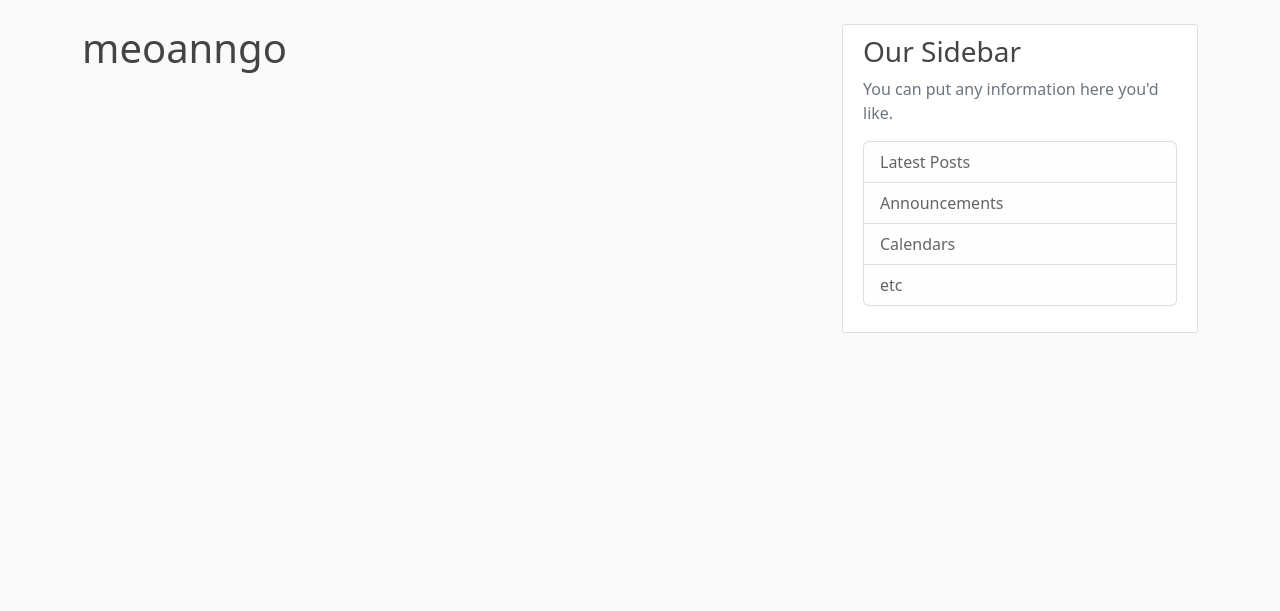
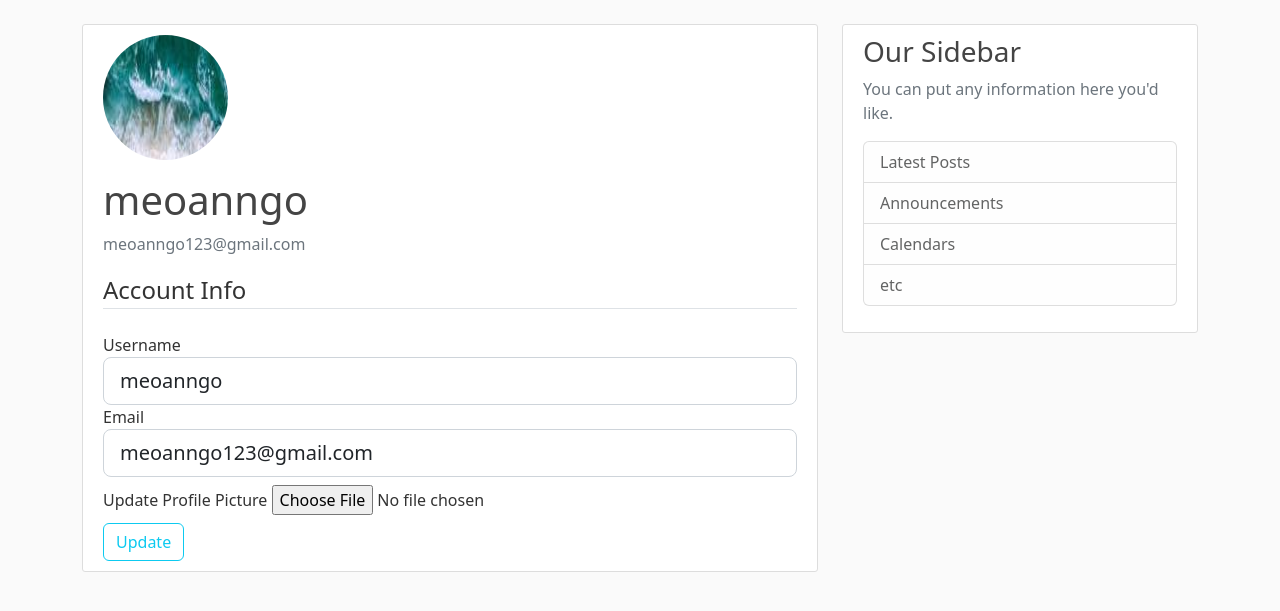
Before and after one commit to thanhan44/Flask_Blog, a Flask app: page /account in a window 1280 px wide. Shown: the part 56-667 px from the top of the page. Run offline with Flask 2, Linux system fonts and the light colour scheme; a user stored in the database is signed in; some libraries are stand-ins or nearby versions.

Commit message:
User account and profile picture

```diff
--- a/flaskblog/forms.py
+++ b/flaskblog/forms.py
@@ -2,6 +2,8 @@ from flask_wtf import FlaskForm
 from wtforms import StringField, PasswordField, SubmitField, BooleanField, ValidationError
 from wtforms.validators import DataRequired, Length, Email, EqualTo
 from flaskblog.models import User
+from flask_wtf.file import FileField, FileAllowed
+from flask_login import current_user
 
 
 class RegistrationForm(FlaskForm):
@@ -30,3 +32,24 @@ class LoginForm(FlaskForm):
     password = PasswordField('Password', validators=[DataRequired()])
     remember = BooleanField('Remember Me')
     submit = SubmitField('Login')
+
+
+class UpdateAccountForm(FlaskForm):
+    username = StringField('Username',
+                           validators=[DataRequired(), Length(min=2, max=20)])
+    email = StringField('Email',
+                        validators=[DataRequired(), Email()])
+    picture = FileField('Update Profile Picture', validators=[FileAllowed(['jpg', 'png'])])
+    submit = SubmitField('Update')
+
+    def validate_username(self, username):
+        if username.data != current_user.username:
+            user = User.query.filter_by(username=username.data).first()
+            if user:
+                raise ValidationError('That username is taken. Please choose a different one.')
+
+    def validate_email(self, email):
+        if email.data != current_user.email:
+            user = User.query.filter_by(email=email.data).first()
+            if user:
+                raise ValidationError('That email is taken. Please choose a different one.')
--- a/flaskblog/routes.py
+++ b/flaskblog/routes.py
@@ -1,6 +1,9 @@
+import os
+import secrets
+from PIL import Image #pillow
 from flask import render_template, url_for, flash, redirect, request
 from flaskblog import app, db, bcrypt
-from flaskblog.forms import RegistrationForm, LoginForm
+from flaskblog.forms import RegistrationForm, LoginForm, UpdateAccountForm
 from flaskblog.models import User, Post
 from flask_login import login_user, current_user, logout_user, login_required
 
@@ -38,7 +41,7 @@ def register():
         hashed_password = bcrypt.generate_password_hash(form.password.data).decode("utf-8")  # encode password
         user = User(username=form.username.data, email=form.email.data, password=hashed_password)
         db.session.add(user)
-        db.session.commit()
+        db.session.commit() # commit the changes
         flash('Your account has been created! You are now able to log in', 'success')
         return redirect(url_for('login'))
     return render_template('register.html', title='Register', form=form)
@@ -65,7 +68,43 @@ def logout():
     logout_user()
     return redirect(url_for("home"))
 
-@app.route("/account")
+
+def save_picture(form_picture):
+    # take image from user, create name, resize and save new image
+    random_hex = secrets.token_hex(8)
+    _, f_ext = os.path.splitext(form_picture.filename)
+    picture_fn = random_hex + f_ext
+    picture_path = os.path.join(app.root_path, 'static/profile_pics', picture_fn)
+
+    output_size = (125, 125)
+    i = Image.open(form_picture)
+    i.thumbnail(output_size)
+    i.save(picture_path)
+
+    # remove previous profile picture (option)
+    # prev_picture = os.path.join(app.root_path, 'static/profile_pics', current_user.image_file)
+    # if os.path.exists(prev_picture) and os.path.basename(prev_picture) != 'default.jpg':
+    #     os.remove(prev_picture)
+
+    return picture_fn
+
+
+@app.route("/account", methods=["GET", "POST"])
 @login_required
 def account():
-    return render_template('account.html', title='Account')
+    form = UpdateAccountForm()
+    if form.validate_on_submit():
+        if form.picture.data:
+            picture_file = save_picture(form.picture.data)
+            current_user.image_file = picture_file
+        current_user.username = form.username.data
+        current_user.email = form.email.data
+        db.session.commit()
+        flash('Your account has been updated!', 'success')
+        return redirect(url_for('account'))
+    elif request.method == 'GET':
+        form.username.data = current_user.username
+        form.email.data = current_user.email
+
+    image_file = url_for('static', filename='profile_pics/' + current_user.image_file)
+    return render_template('account.html', title='Account', image_file=image_file, form=form)
--- a/flaskblog/templates/account.html
+++ b/flaskblog/templates/account.html
@@ -1,5 +1,58 @@
 {% extends "layout.html" %}
 
 {% block content %}
-    <h1>{{ current_user.username }}</h1>
+    <div class="content-section">
+      <div class="media">
+        <img class="rounded-circle account-img" src="{{ image_file }}">
+        <div class="media-body">
+          <h2 class="account-heading">{{ current_user.username }}</h2>
+          <p class="text-secondary">{{ current_user.email }}</p>
+        </div>
+      </div>
+        <form method="POST" action="" enctype="multipart/form-data">
+            {{ form.hidden_tag() }}
+            <fieldset class="form-group">
+                <legend class="border-bottom mb-4">Account Info</legend>
+                <div class="form-group">
+                    {{ form.username.label(class="form-control-label") }}
+
+                    {% if form.username.errors %}
+                        {{ form.username(class="form-control form-control-lg is-invalid") }}
+                        <div class="invalid-feedback">
+                            {% for error in form.username.errors %}
+                                <span>{{ error }}</span>
+                            {% endfor %}
+                        </div>
+                    {% else %}
+                        {{ form.username(class="form-control form-control-lg") }}
+                    {% endif %}
+                </div>
+                <div class="form-group">
+                    {{ form.email.label(class="form-control-label") }}
+                    {% if form.email.errors %}
+                        {{ form.email(class="form-control form-control-lg is-invalid") }}
+                        <div class="invalid-feedback">
+                            {% for error in form.email.errors %}
+                                <span>{{ error }}</span>
+                            {% endfor %}
+                        </div>
+                    {% else %}
+                        {{ form.email(class="form-control form-control-lg") }}
+                    {% endif %}
+                </div>
+                <div class="form-group mt-2">
+                    {{ form.picture.label() }}
+                    {{ form.picture(class="form-control-file") }}
+                    {% if form.picture.errors %}
+                        {% for error in form.picture.errors %}
+                            <span class="text-danger">{{ error }}</span></br>
+                        {% endfor %}
+                    {% endif %}
+                </div>
+            </fieldset>
+            <div class="form-group mt-2">
+                {{ form.submit(class="btn btn-outline-info") }}
+            </div>
+        </form>
+    </div>
 {% endblock content %}
--- a/flaskblog/templates/layout.html
+++ b/flaskblog/templates/layout.html
@@ -50,7 +50,7 @@
   <main role="main" class="container">
     <div class="row">
       <div class="col-md-8">
-        {% with message = get_flashed_messages(with_categories=true) %}
+        {% with messages = get_flashed_messages(with_categories=true) %}
           {% if messages %}
             {% for category, message in messages %}
               <div class="alert alert-{{category}}">{{message}}</div>
```
Also changed, not shown: README.md (added), flaskblog/site.db, flaskblog/static/profile_pics/2e32b4c96a8d8f10.jpg (added), flaskblog/static/profile_pics/cc9aa111066f486b.jpg (added), flaskblog/static/profile_pics/default.jpg (added), flaskblog/static/profile_pics/eafd0665ec1522b9.jpg (added).
